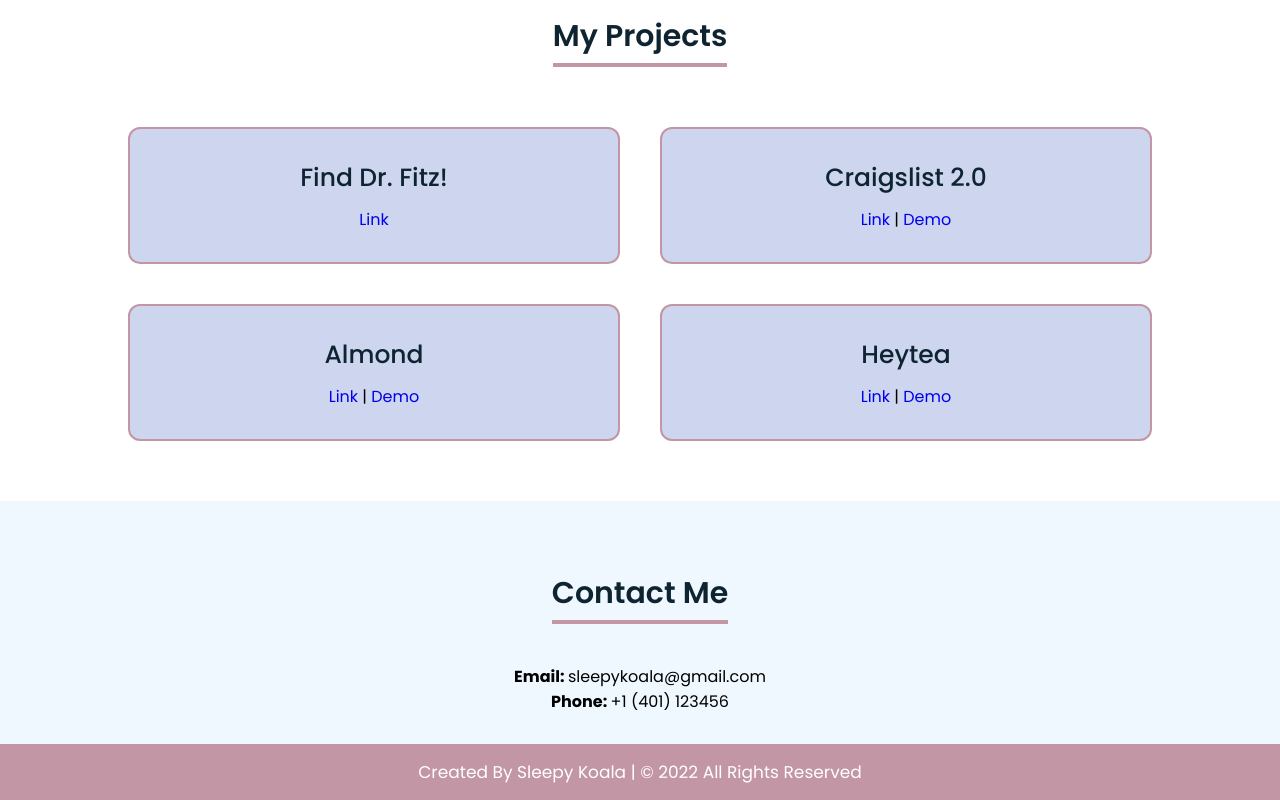
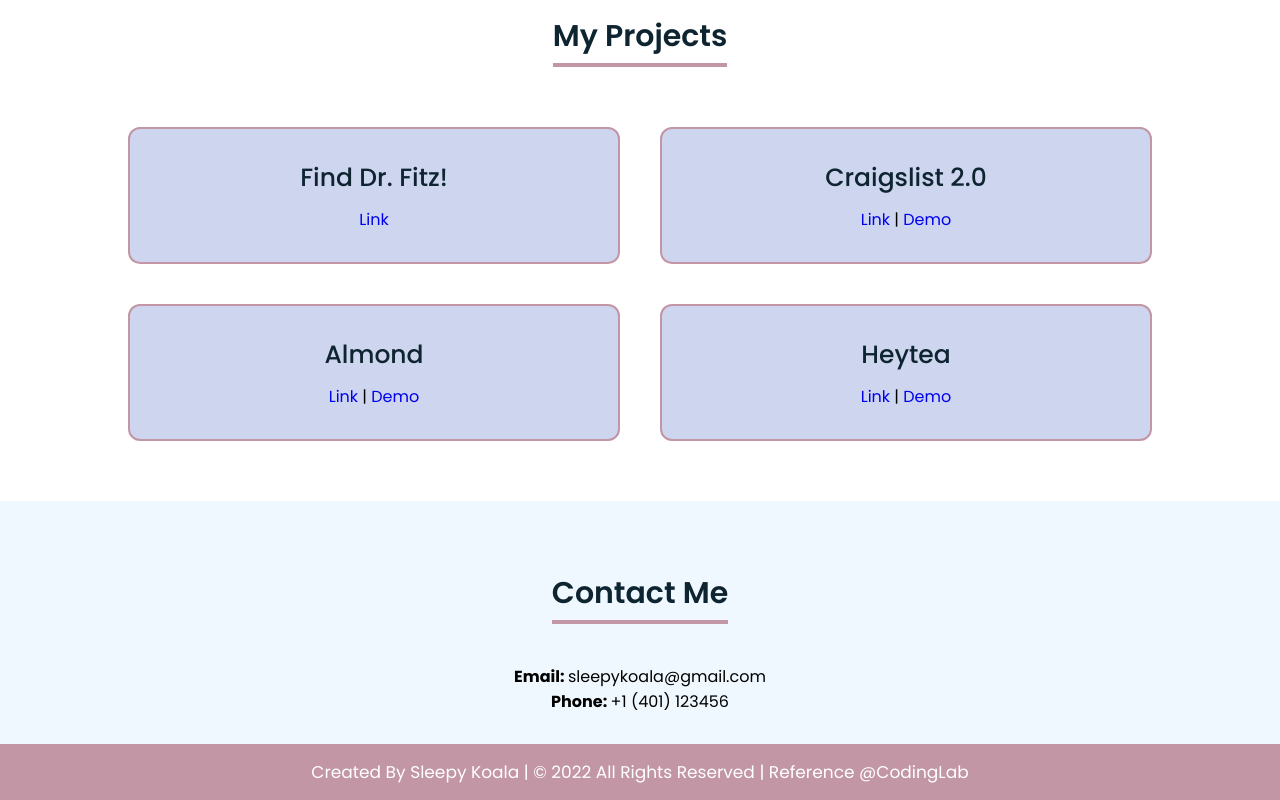
Before and after one commit to sleepykoala555/portfolio, a plain HTML site: page index.html in a window 1280 px wide. Shown: the part 2025-2825 px from the top of the page. Drawn offline with Linux system fonts and the light colour scheme.

Commit message:
reference

```diff
--- a/index.html
+++ b/index.html
@@ -137,7 +137,7 @@
 <!-- Footer Section Start -->
 <footer>
   <div class="text">
-    <span>Created By Sleepy Koala | &#169; 2022 All Rights Reserved</span>
+    <span>Created By Sleepy Koala | &#169; 2022 All Rights Reserved | Reference @CodingLab </span>
   </div>
 </footer>
   <script src="script.js"></script>
```
